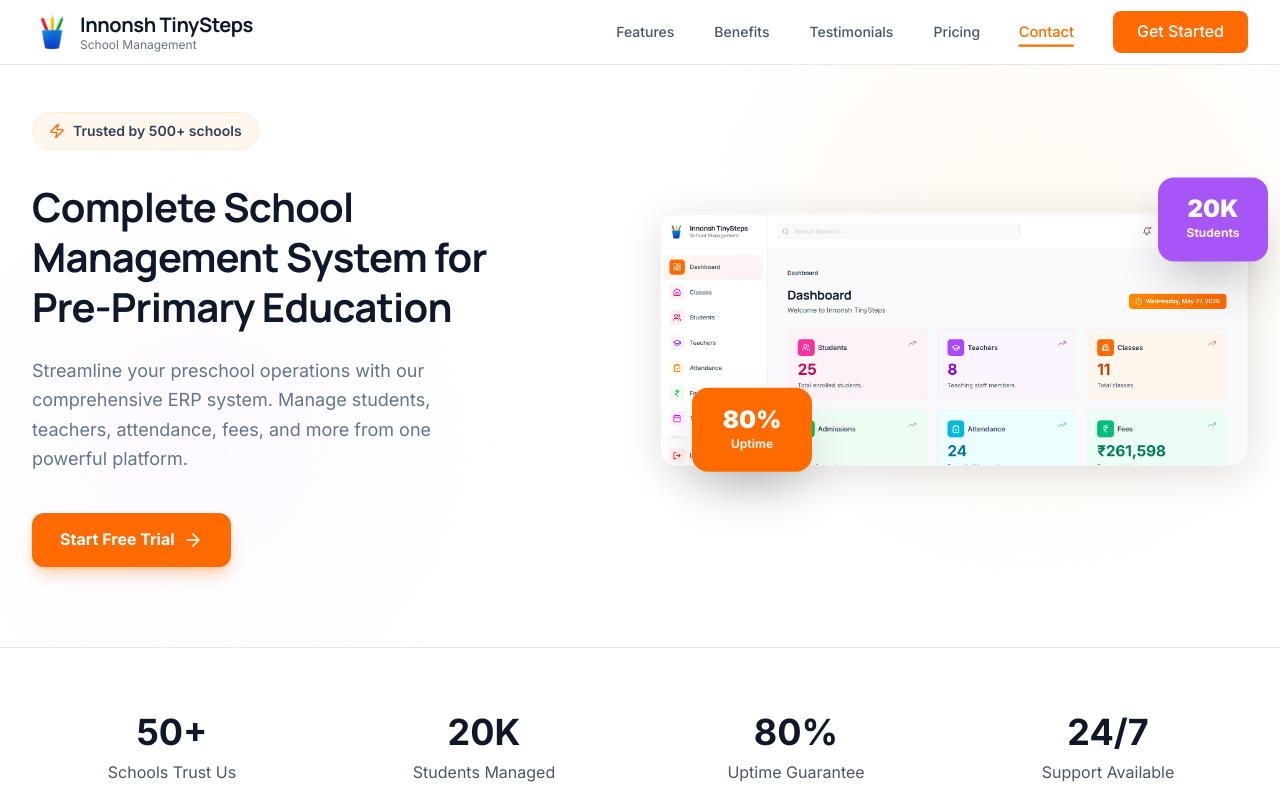
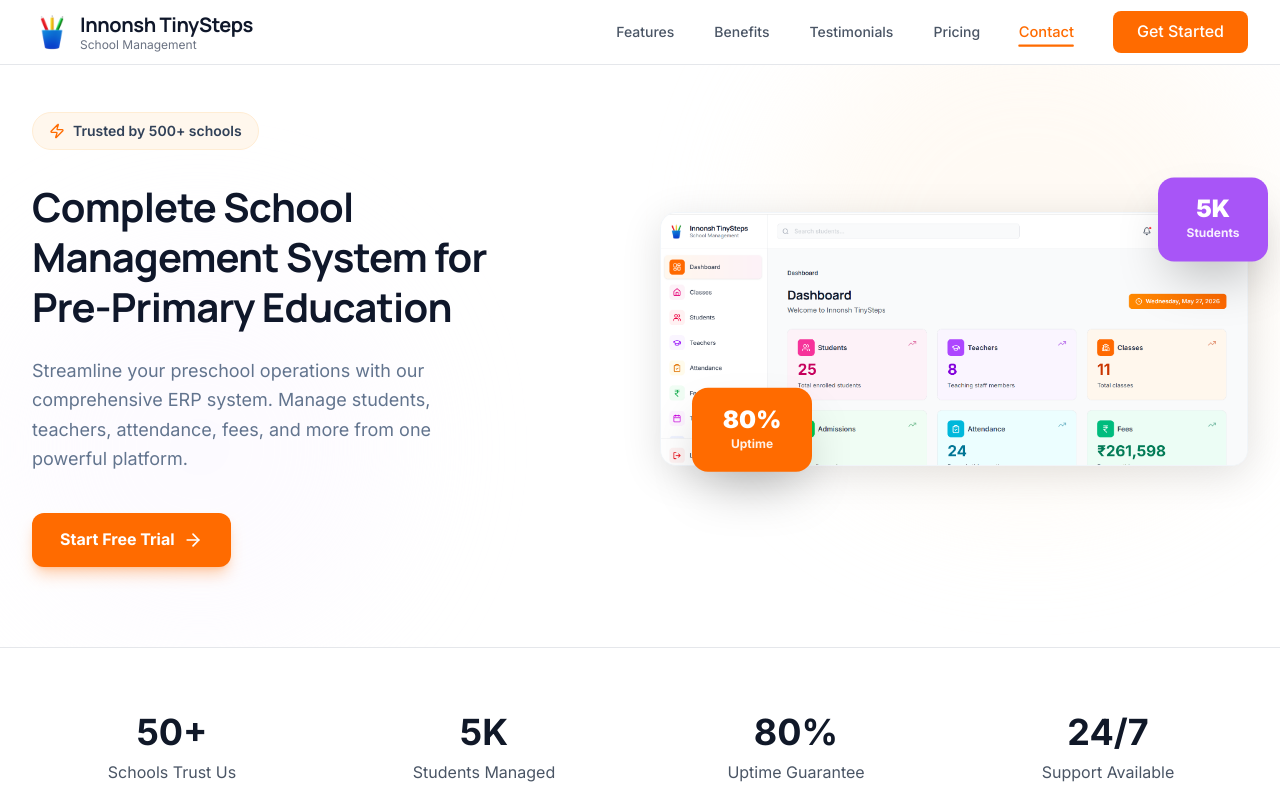
Before and after one commit to innonshtech/innonsh-tinysteps, a Next.js app: page / in a window 1280 px wide. Shown: the top 800 px of the page. Built offline with nearby package versions, Linux system fonts and the light colour scheme.

Commit message:
change contact details

```diff
--- a/app/page.tsx
+++ b/app/page.tsx
@@ -36,8 +36,8 @@
     const formData = new FormData(form);
 
     try {
-      // Using FormSubmit AJAX to bypass page reloads & safely attach files to sales@xpertance.in
-      const response = await fetch("https://formsubmit.co/ajax/sales@xpertance.in", {
+      // Using FormSubmit AJAX to bypass page reloads & safely attach files to info@innonsh.com
+      const response = await fetch("https://formsubmit.co/ajax/info@innonsh.com", {
         method: "POST",
         body: formData,
       });
@@ -67,7 +67,7 @@
     const formData = new FormData(form);
 
     try {
-      const response = await fetch("https://formsubmit.co/ajax/sales@xpertance.in", {
+      const response = await fetch("https://formsubmit.co/ajax/info@innonsh.com", {
         method: "POST",
         body: formData,
       });
@@ -183,7 +183,7 @@
 
   const stats = [
     { number: "50+", label: "Schools Trust Us" },
-    { number: "20K", label: "Students Managed" },
+    { number: "5K", label: "Students Managed" },
     { number: "80%", label: "Uptime Guarantee" },
     { number: "24/7", label: "Support Available" }
   ];
@@ -404,7 +404,7 @@
                 className="absolute -top-5 -right-5 bg-secondary rounded-2xl px-6 py-5 shadow-2xl flex flex-col items-center justify-center animate-bounce cursor-default z-10"
                 style={{ animationDuration: '4s', minWidth: '110px' }}
               >
-                <span className="text-2xl font-black text-white leading-none">20K</span>
+                <span className="text-2xl font-black text-white leading-none">5K</span>
                 <span className="text-xs font-bold text-white/90 mt-1">Students</span>
               </div>
 
@@ -688,7 +688,7 @@
                 <div className="space-y-4">
                   <div>
                     <div className="text-sm text-gray-500 mb-1">Email</div>
-                    <div className="text-gray-900">sales@xpertance.in</div>
+                    <div className="text-gray-900">info@innonsh.com</div>
                   </div>
                   <div>
                     <div className="text-sm text-gray-500 mb-1">Phone</div>
```
